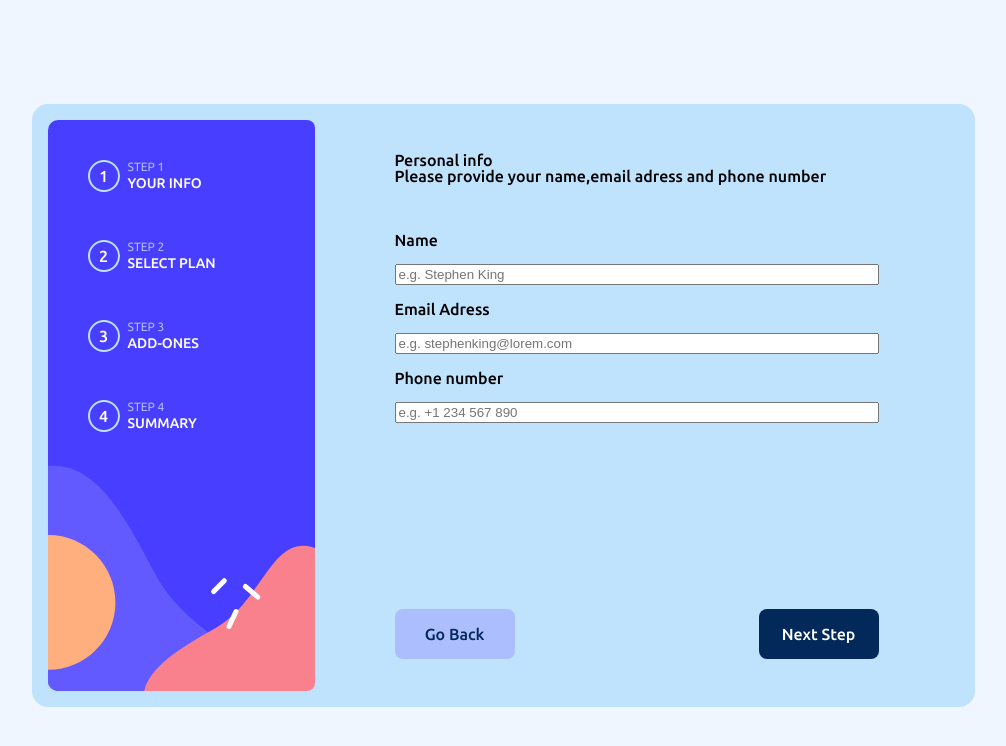
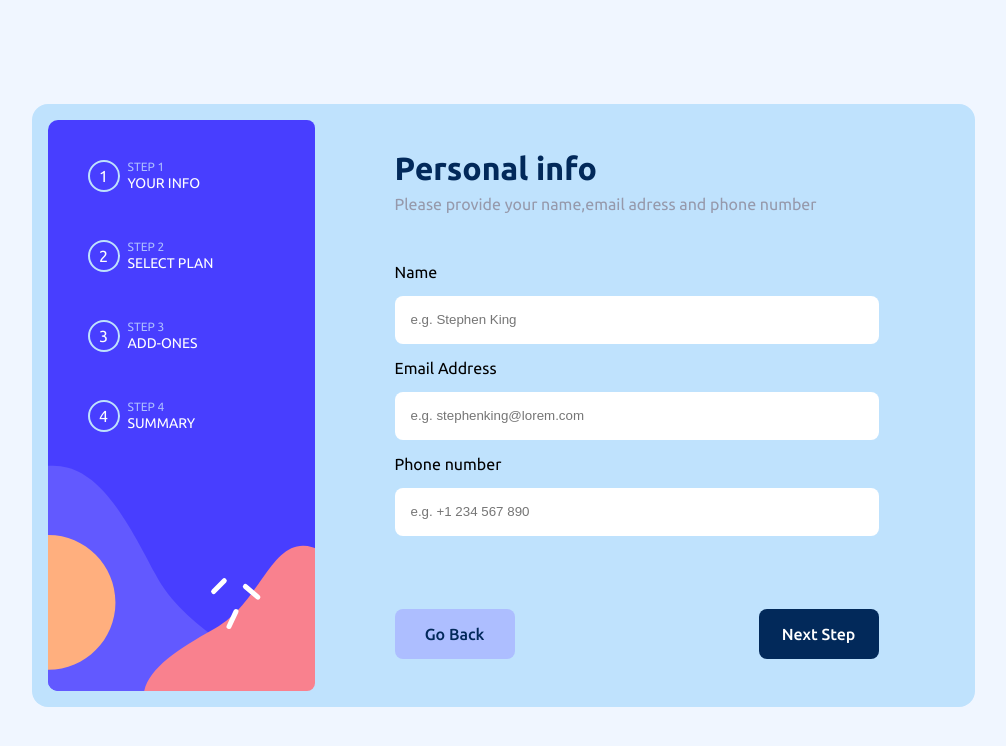
Before and after one commit to said-ops/multi-step-form, a React (Vite) app: page / in a window 1280 px wide. Shown: the top 746 px of the page, without its empty margins (137-1143 px from the left). Built offline with nearby package versions, Linux system fonts and the light colour scheme.

Commit message:
personal infos

```diff
--- a/src/components/App.jsx
+++ b/src/components/App.jsx
@@ -39,8 +39,8 @@
       <div className="right">
         {/* compoents goes here */}
         <PersonalInfo/>
-        {/* footer goes here */}
-        <Footer/>
+
+
       </div>
     </section>
 
--- a/src/components/Footer.jsx
+++ b/src/components/Footer.jsx
@@ -1,10 +1,10 @@
 import React from 'react'
 
-function Footer() {
+function Footer({handleSubmit}) {
   return (
     <footer>
         <button className='back'>Go Back</button>
-        <button className='next'>Next Step</button>
+        <button className='next' onClick={e=>handleSubmit(e)}>Next Step</button>
     </footer>
   )
 }
--- a/src/components/PersonalInfo.jsx
+++ b/src/components/PersonalInfo.jsx
@@ -1,9 +1,11 @@
 import React from 'react'
+import Footer from './Footer'
 
 function PersonalInfo() {
 
     const handleSubmit = (e)=>{
         e.preventDefault()
+        console.log('submit')
     }
   return (
     <>
@@ -12,15 +14,29 @@
                 <h1>Personal info</h1>
                 <p>Please provide your name,email adress and phone number</p>
             </div>
-            <form action="#" onSubmit={e=>handleSubmit(e)}>
-                <label htmlFor="name">Name</label>
+            <form action="#">
+
+                <div className='error'>
+                    <label htmlFor="name">Name</label>
+                    <span>This field is required</span>
+                </div>
                 <input type="text" name='name' id='name' placeholder='e.g. Stephen King' />
-                <label htmlFor="email">Email Adress</label>
+
+                <div className='error'>
+                    <label htmlFor="email">Email Address</label>
+                    <span>This field is required</span>
+                </div>
                 <input type="text" name='email' id='email' placeholder='e.g. stephenking@lorem.com' />
-                <label htmlFor="phone">Phone number</label>
+
+                <div className='error'>
+                    <label htmlFor="phone">Phone number</label>
+                    <span>This field is required</span>
+                </div>
                 <input type="text" name='phone' id='phone' placeholder='e.g. +1 234 567 890' />
             </form>
         </div>
+    {/* footer goes here */}
+        <Footer handleSubmit={handleSubmit}/>
     </>
   )
 }
--- a/src/style/index.css
+++ b/src/style/index.css
@@ -37,7 +37,7 @@
     align-items: center;
     background-color: var(--magnolia);
     min-height: 810px;
-    font-family: 'ubuntu-500';
+    font-family: 'ubuntu-400';
 }
 .form-container{
     width: 943px;
@@ -89,7 +89,6 @@
 }
 .step-no{
     color: var(--pastel-blue);
-    font-family: 'ubuntu-400';
     text-transform: uppercase;
     font-size: 12px;
 }
@@ -115,11 +114,44 @@
 .step-container form{
     gap: 1rem;
 }
+.step-heading{
+    display: flex;
+    flex-direction: column;
+    gap: 0.5rem;
+}
+.step-heading h1{
+    font-size: 2rem;
+    font-family: 'ubuntu-700';
+    color: var(--marin-blue);
+}
+.step-heading p{
+    color: var(--cool-gray);
+    line-height: 1.5;
+    font-size: 16px;
+}
+.step-container form input{
+    height: 3rem;
+    border-radius: 0.5rem;
+    border: 0;
+    outline: 0;
+    padding-left: 1rem;
+}
+.step-container form span{
+    color: var(--strawberry-red);
+    font-size: 13px;
+    font-style: italic;
+    display: none;
+}
+.error{
+    display: flex;
+    justify-content: space-between;
+}
 /*============footer style=============*/
 footer{
     display: flex;
     justify-content: space-between;
     margin-top: auto;
+    /* width: calc(100% - 5rem); */
 }
 footer button{
     width: 120px;
@@ -131,7 +163,14 @@
     border-radius: 0.5rem;
     border: 0;
 }
+footer button:hover{
+    background-color: hsl(213, 62%, 31%);
+    cursor: pointer;
+}
 .back{
     background-color: var(--pastel-blue);
     color: var(--marin-blue);
 }
+.back:hover{
+    background-color: hsl(228, 83%, 73%);
+}
```
